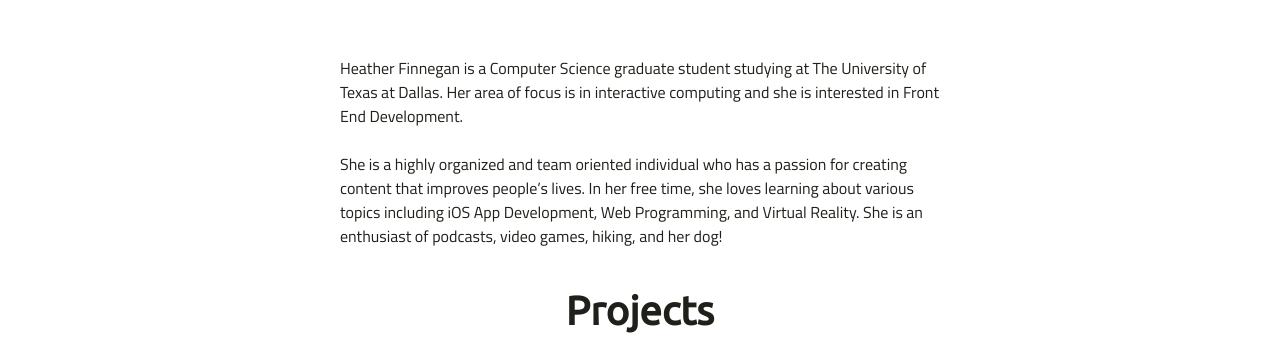
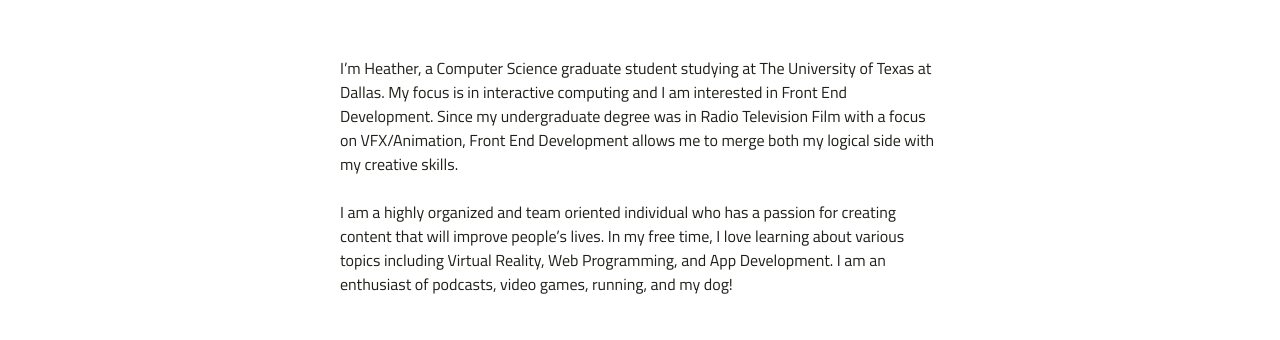
Before and after one commit to Heather-Fin/Portfolio, a React (Create React App) app: page / in a window 1280 px wide. Shown: the part 562-902 px from the top of the page. Built offline with nearby package versions, Linux system fonts and the light colour scheme.

Commit message:
changed about my text

```diff
--- a/src/components/AboutMe/AboutMe.js
+++ b/src/components/AboutMe/AboutMe.js
@@ -3,9 +3,9 @@ import React from 'react';
 const AboutMe = () => (
   <div className="about-me">
     <p className="about-me--p">
-      Heather Finnegan is a Computer Science graduate student studying at The University of Texas at Dallas. Her area of focus is in interactive computing and she is interested in Front End Development.
+      I’m Heather, a Computer Science graduate student studying at The University of Texas at Dallas. My focus is in interactive computing and I am interested in Front End Development. Since my undergraduate degree was in Radio Television Film with a focus on VFX/Animation, Front End Development allows me to merge both my logical side with my creative skills.
       <br /><br />
-      She is a highly organized and team oriented individual who has a passion for creating content that improves people’s lives. In her free time, she loves learning about various topics including iOS App Development, Web Programming, and Virtual Reality. She is an enthusiast of podcasts, video games, hiking, and her dog!
+      I am a highly organized and team oriented individual who has a passion for creating content that will improve people’s lives. In my free time, I love learning about various topics including Virtual Reality, Web Programming, and App Development. I am an enthusiast of podcasts, video games, running, and my dog!
     </p>
   </div>
 );
```
